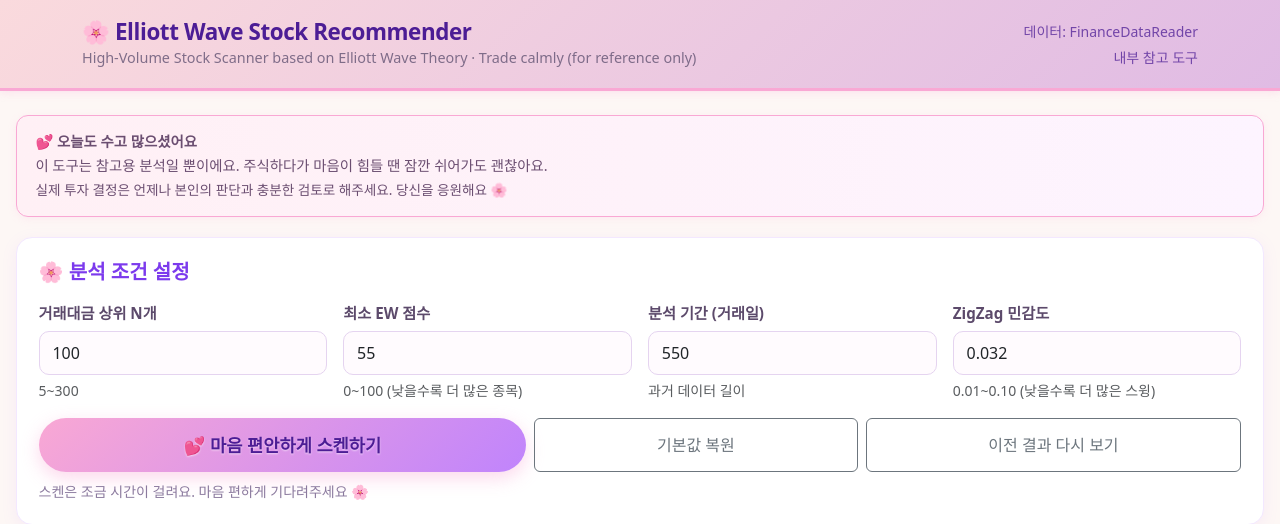
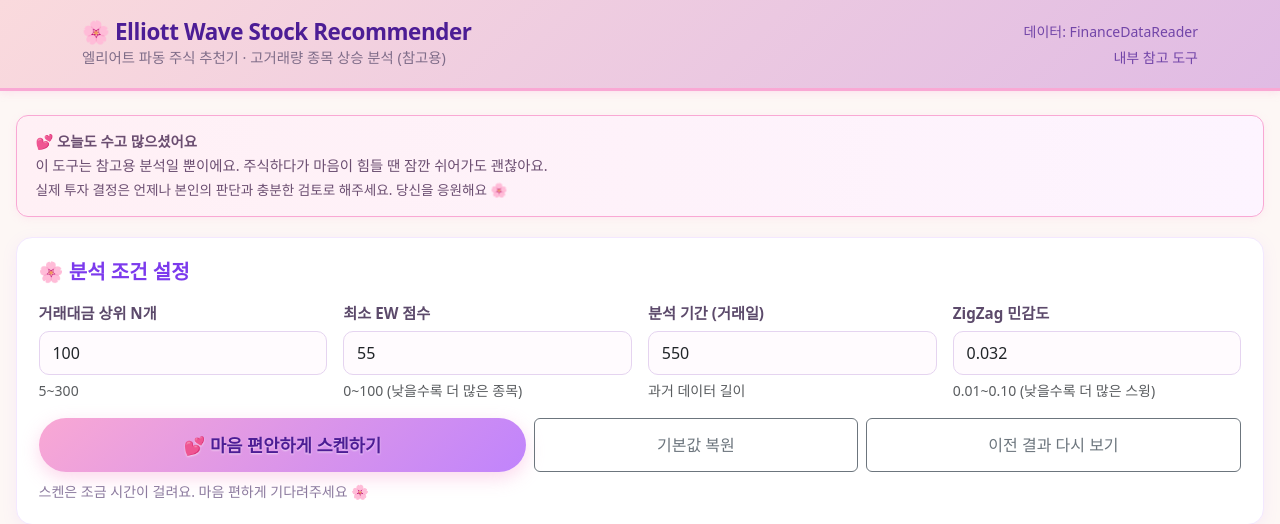
Before and after one commit to JimProKing/elliott-wave-stock-recommender, a Flask app: page / in a window 1280 px wide. Shown: the top 524 px of the page. Run offline with Flask 3, Linux system fonts and the light colour scheme.

Commit message:
Bilingual update: Project name now shows both English and Korean. README fully bilingual (Korean primary + English). UI titles updated to bilingual.

```diff
--- a/app.py
+++ b/app.py
@@ -1,9 +1,9 @@
 #!/usr/bin/env python3
 """
-Elliott Wave Stock Recommender - Flask Web Version
-Beautiful, calming web UI with feminine soft pastel theme + cute dog & cat images for stress relief while trading.
+Elliott Wave Stock Recommender (엘리어트 파동 주식 추천기)
+Flask Web Version with calming feminine pastel theme + cute dog & cat images for mental relief while trading.
 
-Based on Elliott Wave Theory for scanning high trading volume stocks with high upward potential.
+엘리어트 파동 이론 기반 고거래량 종목 상승 가능성 분석 도구
 
 Local run: python app.py
 Access: http://127.0.0.1:5000
@@ -209,9 +209,9 @@ def api_export():
 
 if __name__ == "__main__":
     print("=" * 60)
-    print("Elliott Wave Stock Recommender - Web Server Started")
-    print("Access: http://127.0.0.1:5000")
-    print("Calming feminine UI with pet healing images")
+    print("Elliott Wave Stock Recommender (엘리어트 파동 주식 추천기) 웹 서버 시작")
+    print("접속: http://127.0.0.1:5000")
+    print("부드러운 여성향 UI + 강아지·고양이 힐링 이미지")
     print("=" * 60)
     # debug=True 는 개발용, 로컬에서 편리
     app.run(host="127.0.0.1", port=5000, debug=True, use_reloader=False)
--- a/templates/index.html
+++ b/templates/index.html
@@ -3,7 +3,7 @@
 <head>
     <meta charset="UTF-8">
     <meta name="viewport" content="width=device-width, initial-scale=1.0">
-    <title>🌸 Elliott Wave Stock Recommender | Trade with Calm</title>
+    <title>🌸 Elliott Wave Stock Recommender | 엘리어트 파동 주식 추천기</title>
     <!-- Bootstrap 5.3 - 반응형 + 컴포넌트 -->
     <link href="https://cdn.jsdelivr.net/npm/bootstrap@5.3.3/dist/css/bootstrap.min.css" rel="stylesheet">
     <style>
@@ -276,7 +276,7 @@
         <div class="container">
             <div>
                 <h1 class="gov-title">🌸 Elliott Wave Stock Recommender</h1>
-                <p class="gov-subtitle">High-Volume Stock Scanner based on Elliott Wave Theory · Trade calmly (for reference only)</p>
+                <p class="gov-subtitle">엘리어트 파동 주식 추천기 · 고거래량 종목 상승 분석 (참고용)</p>
             </div>
             <div class="text-end d-none d-md-block">
                 <small class="opacity-75">데이터: FinanceDataReader<br>내부 참고 도구</small>
```
Also changed, not shown: elliott_wave_volume_scanner.py (+13 -13 lines), README.md.
